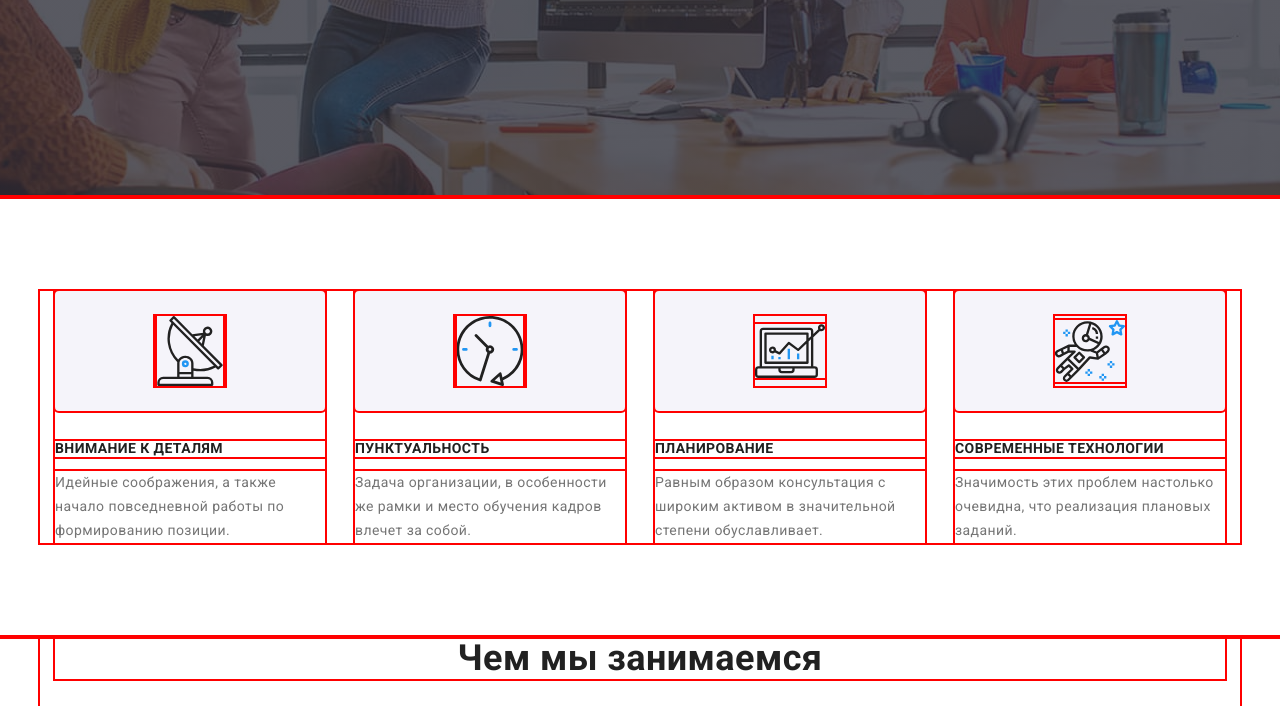
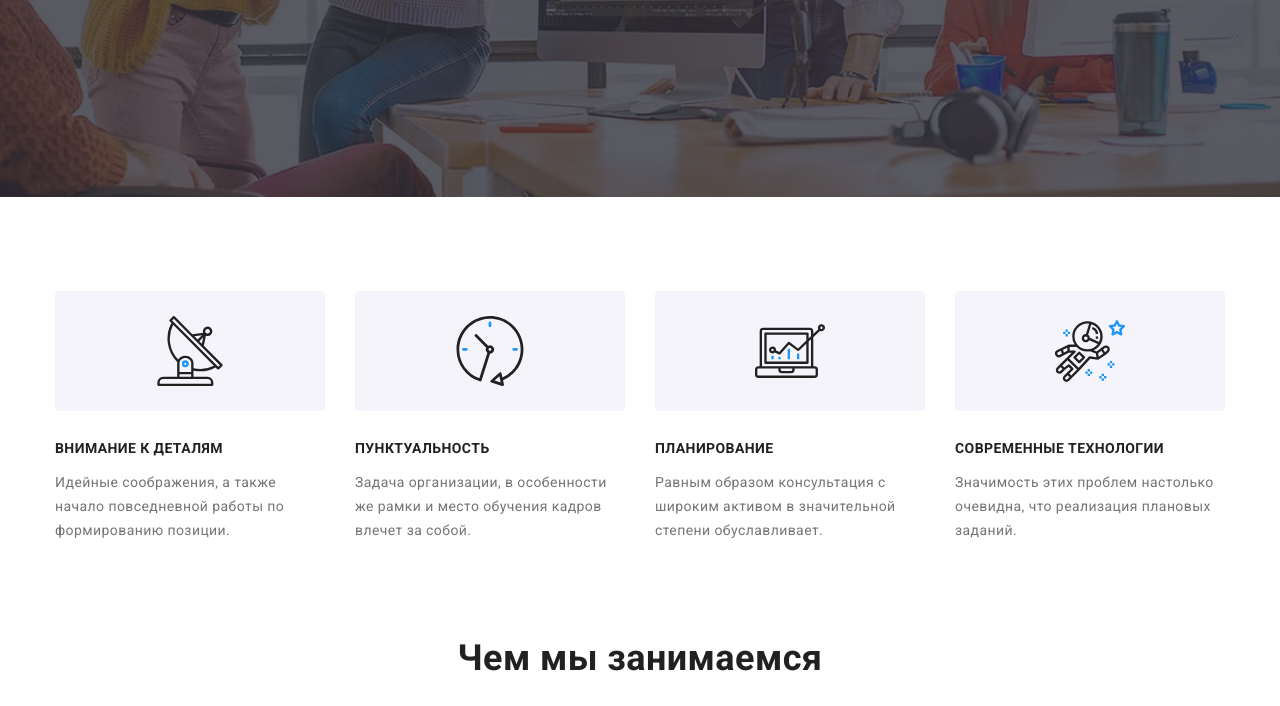
Before and after one commit to ilnitskyivv/goit-markup-hw-08, a plain HTML site: page index.html in a window 1280 px wide. Shown: the part 483-1189 px from the top of the page. Drawn offline with Linux system fonts and the light colour scheme.

Commit message:
Снимает красный аутлайн со всех элементов

```diff
--- a/sass/base/_base.scss
+++ b/sass/base/_base.scss
@@ -7,7 +7,7 @@ html {
 *::before,
 *::after {
     box-sizing: inherit;
-    outline: 2px solid red;
+    // outline: 2px solid red;
 }
 
 body {
```
Also changed, not shown: css/main.css, css/main.min.css, 2 other files.
